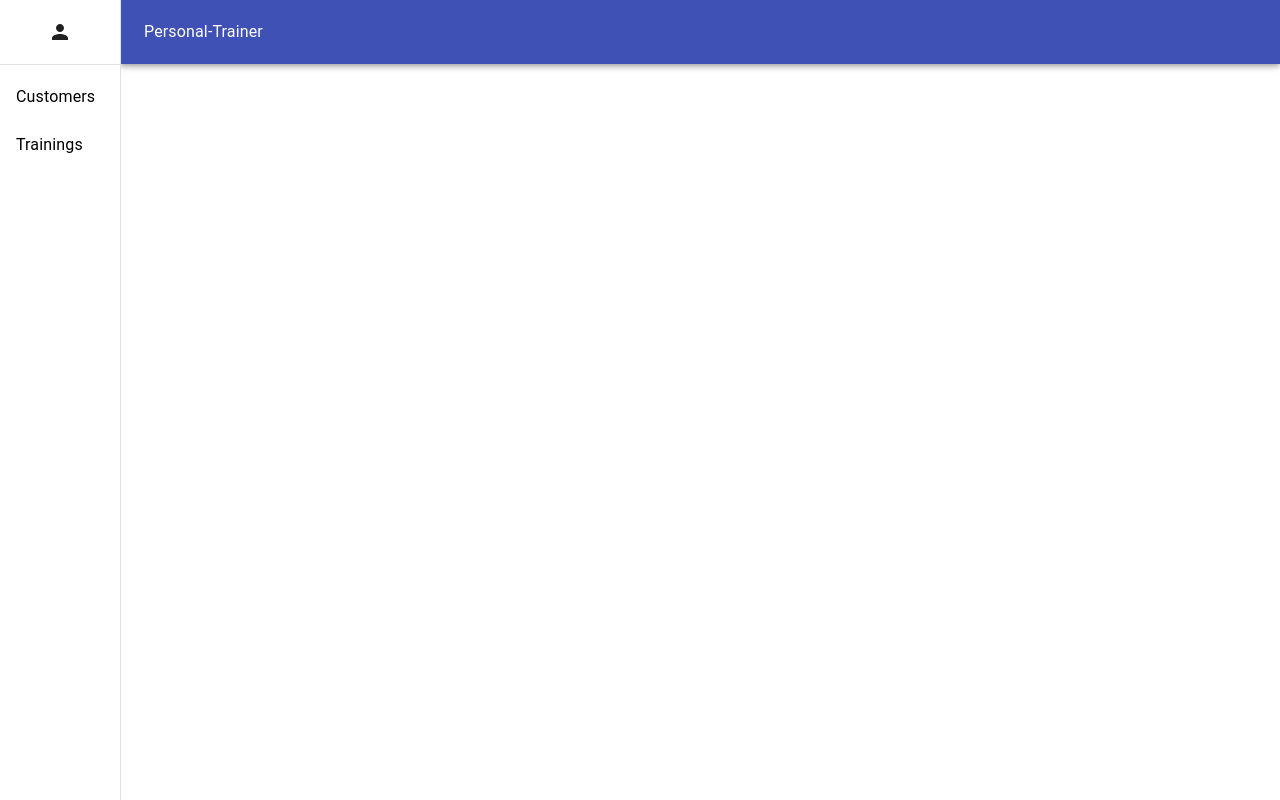
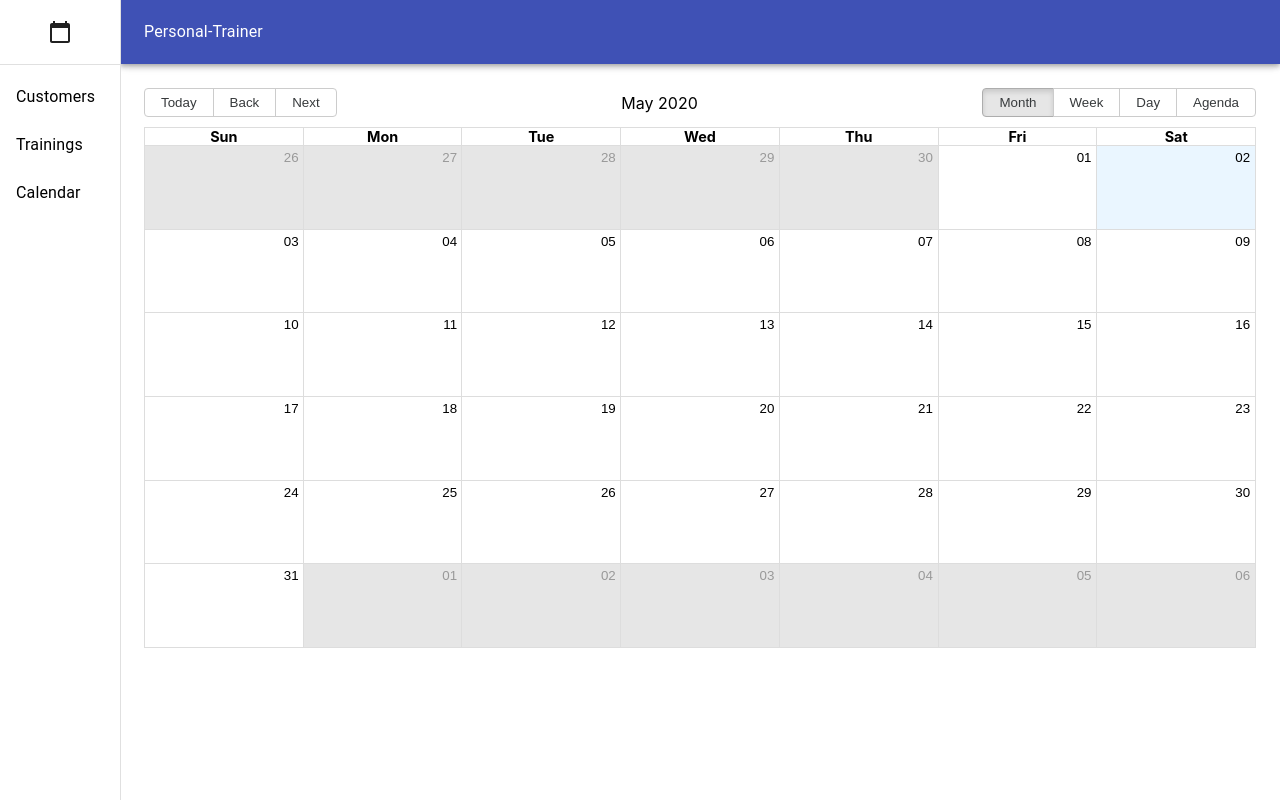
Before and after one commit to aarresuvanto/frontend-personaltrainer, a React (Create React App) app: page /calendar in a window 1280 px wide. Built offline with nearby package versions, Linux system fonts and the light colour scheme.

Commit message:
Add react-big-calendar (no events)

```diff
--- a/package.json
+++ b/package.json
@@ -12,6 +12,7 @@
     "material-table": "^1.57.2",
     "moment": "2.18.1",
     "react": "^16.13.1",
+    "react-big-calendar": "^0.24.6",
     "react-dom": "^16.13.1",
     "react-router-dom": "^5.1.2",
     "react-scripts": "3.4.1"
--- a/src/components/Navigation.js
+++ b/src/components/Navigation.js
@@ -3,6 +3,7 @@ import React, { useState } from 'react'
 import Customers from '../views/Customers'
 import Trainings from '../views/Trainings'
 import Calendar from '../views/Calendar'
+import PageNotFound from '../views/PageNotFound'
 
 import { makeStyles } from '@material-ui/core/styles';
 
@@ -22,8 +23,8 @@ import SportsIcon from '@material-ui/icons/Sports'
 import CustomerIcon from '@material-ui/icons/Person'
 
 const Navigation = () => {
-    const pageHeadlines = [ "Customers", "Trainings" ]
-    const [ activeIcon, setActiveIcon ] = useState(<CustomerIcon />)
+    const pageHeadlines = [ "Customers", "Trainings", "Calendar" ]
+    const [ activeIcon, setActiveIcon ] = useState()
 
     const toggleActiveIcon = (headline) => {
         if(headline === 'Customers') {
@@ -68,6 +69,7 @@ const Navigation = () => {
 
     const classes = useStyles();
 
+
     return (
         <Router>
             <div className={classes.root}>
@@ -98,9 +100,11 @@ const Navigation = () => {
                 <main className={classes.content}>
                     <div className={classes.toolbar} />
                     <Switch>
-                        <Route exact path="/" component={Customers} />
-                        <Route path="/customers" component={Customers} />
-                        <Route path="/trainings" component={Trainings} />
+                        <Route exact path="/" render={(props) => <Customers {...props} setActiveIcon={setActiveIcon}/>} />
+                        <Route path="/customers" render={(props) => <Customers {...props} setActiveIcon={setActiveIcon}/>} />
+                        <Route path="/trainings" render={(props) => <Trainings {...props} setActiveIcon={setActiveIcon}/>} />
+                        <Route path="/calendar" render={(props) => <Calendar {...props} setActiveIcon={setActiveIcon}/>}/>
+                        <Route render={(props) => <PageNotFound {...props} setActiveIcon={setActiveIcon}/>}/>
                     </Switch>
                 </main>
             </div>
--- /dev/null
+++ b/src/components/Scheduler.js
@@ -0,0 +1,25 @@
+import React, { useState } from 'react'
+
+import { Calendar, momentLocalizer } from "react-big-calendar";
+import moment from "moment";
+
+import "react-big-calendar/lib/css/react-big-calendar.css";
+
+const localizer = momentLocalizer(moment);
+
+const Scheduler = () => {
+    const [ events, setEvents ] = useState([])
+
+    return (
+        <div>
+            <Calendar
+                events={events}
+                localizer={localizer}
+                defaultView='month'
+                style={{ height: '70vh' }}
+            />
+        </div>
+    )
+}
+
+export default Scheduler
--- a/src/views/Calendar.js
+++ b/src/views/Calendar.js
@@ -1,9 +1,36 @@
-import React from 'react'
+import React, { useEffect } from 'react'
 
-const Calendar = ({ setActivePage }) => {
+import CalendarIcon from '@material-ui/icons/CalendarToday'
+import Grid from '@material-ui/core/Grid'
+
+import Scheduler from '../components/Scheduler'
+
+/*
+
+Sort calendar by Month, Week, Day and list Calendar agenda
+
+*/
+
+
+const Calendar = ({ setActiveIcon, myEventsList }) => {
+    useEffect(() => {
+        setActiveIcon(<CalendarIcon />)
+    }, [])
+
+    const currentDate = new Date()
+    console.log(currentDate)
+
+
     return (
         <div>
-            <h4>Calendar</h4>
+            <Grid container spacing={4}>
+                <Grid item xs={6}>
+
+                </Grid>
+                <Grid item xs={6}>
+                </Grid>
+            </Grid>
+            <Scheduler />
         </div>
     )
 }
--- a/src/views/Customers.js
+++ b/src/views/Customers.js
@@ -4,7 +4,9 @@ import MaterialTable from 'material-table';
 
 import NewTrainingFrom from '../components/NewTrainingForm'
 
-const Customers = ({ activePage, setActivePage }) => {
+import CustomerIcon from '@material-ui/icons/Person'
+
+const Customers = ({ setActiveIcon }) => {
     const [customers, setCustomers] = useState()
     const [ newTrainingFor, setNewTrainingFor ] = useState()
     const [ open, setOpen ] = useState(false);
@@ -31,6 +33,8 @@ const Customers = ({ activePage, setActivePage }) => {
         };
 
     useEffect(() => {
+        setActiveIcon(<CustomerIcon />)
+
         axios.get('https://customerrest.herokuapp.com/api/customers')
             .then(response => {
                 const data = response.data.content
@@ -117,8 +121,7 @@ const Customers = ({ activePage, setActivePage }) => {
                         setTableData((prevState) => {
                         const data = [...prevState.data];
                         data.push(newData);
-                        let httpResponse = postCustomer(newData)
-                        console.log(httpResponse)
+                        postCustomer(newData)
                         return { ...prevState, data };
                         });
                     }, 600);
@@ -156,7 +159,7 @@ const Customers = ({ activePage, setActivePage }) => {
     } else {
         return (
             <div>
-                <h4 style={{ marginTop: 150 }}>Loading</h4>
+                <h4 style={{ marginTop: 150, fontWeight: 400 }}>Loading</h4>
             </div>
         )
     }
--- /dev/null
+++ b/src/views/PageNotFound.js
@@ -0,0 +1,29 @@
+import React, { useEffect } from 'react'
+
+import ErrorIcon from '@material-ui/icons/ErrorOutline'
+
+const PageNotFound = ({ setActiveIcon }) => {
+
+    useEffect(() => {
+        setActiveIcon(<ErrorIcon />)
+    }, [])
+
+    const errorStyle = {
+        marginTop: 140,
+        marginBottom: 50,
+        fontWeight: 700
+    }
+
+    const textStyle = {
+        fontWeight: 400
+    }
+
+    return (
+        <div>
+            <h2 style={errorStyle}>404</h2>
+            <h4 style={textStyle}>This might not be what you are looking for ...</h4>
+        </div>
+    )
+}
+
+export default PageNotFound
--- a/src/views/Trainings.js
+++ b/src/views/Trainings.js
@@ -3,7 +3,9 @@ import MaterialTable from 'material-table';
 import axios from 'axios'
 import moment from 'moment'
 
-const Trainings = ({ setActivePage }) => {
+import SportsIcon from '@material-ui/icons/Sports'
+
+const Trainings = ({ setActiveIcon }) => {
     const [ trainings, setTrainings ] = useState()
     const [tableData, setTableData] = useState({
         columns: [
@@ -16,6 +18,8 @@ const Trainings = ({ setActivePage }) => {
       });
 
       useEffect(() => {
+        setActiveIcon(<SportsIcon />)
+
         axios.get('https://customerrest.herokuapp.com/gettrainings')
             .then(response => {
                 const data = response.data
@@ -76,7 +80,7 @@ const Trainings = ({ setActivePage }) => {
     } else {
         return (
             <div>
-                <h4 style={{ marginTop: 150 }}>Loading</h4>
+                <h4 style={{ marginTop: 150, fontWeight: 400 }}>Loading</h4>
             </div>
         )
     }
```
Also changed, not shown: 1 other file (tests, documents, lock files or other folders).
